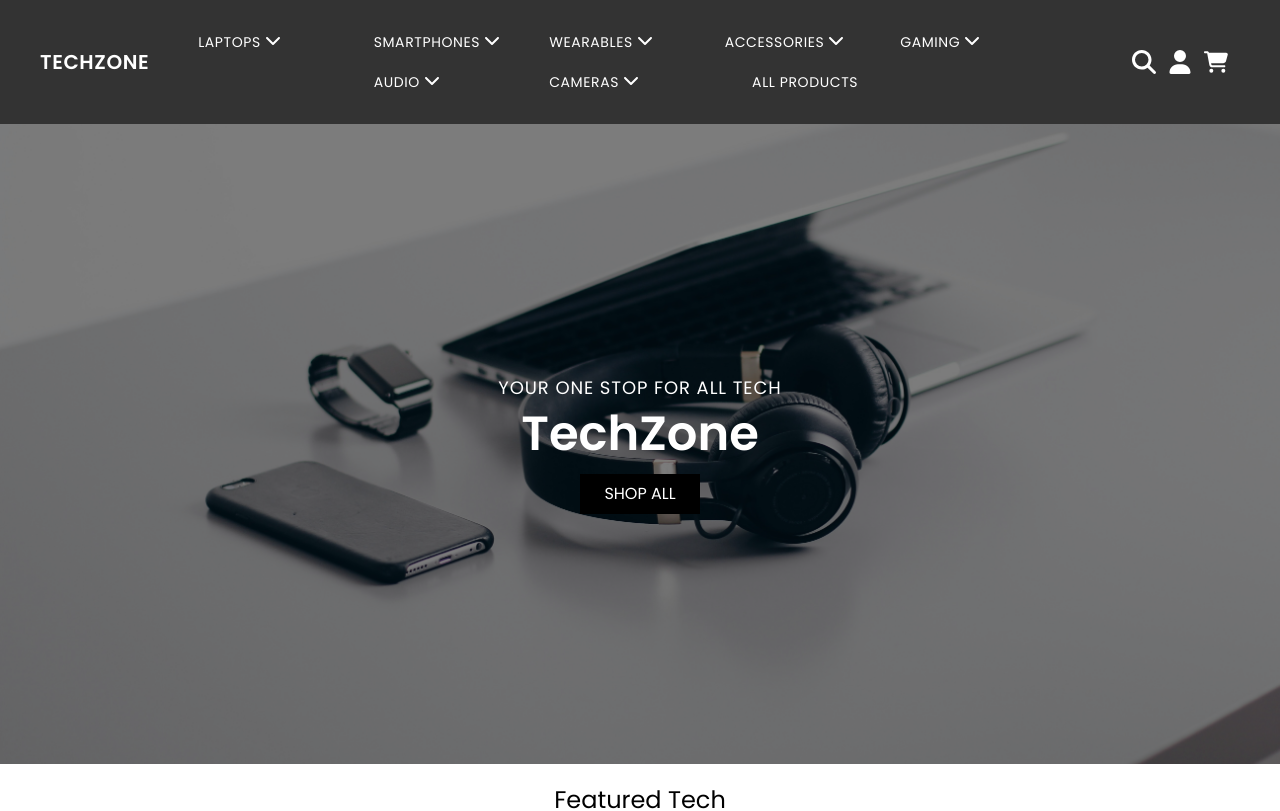
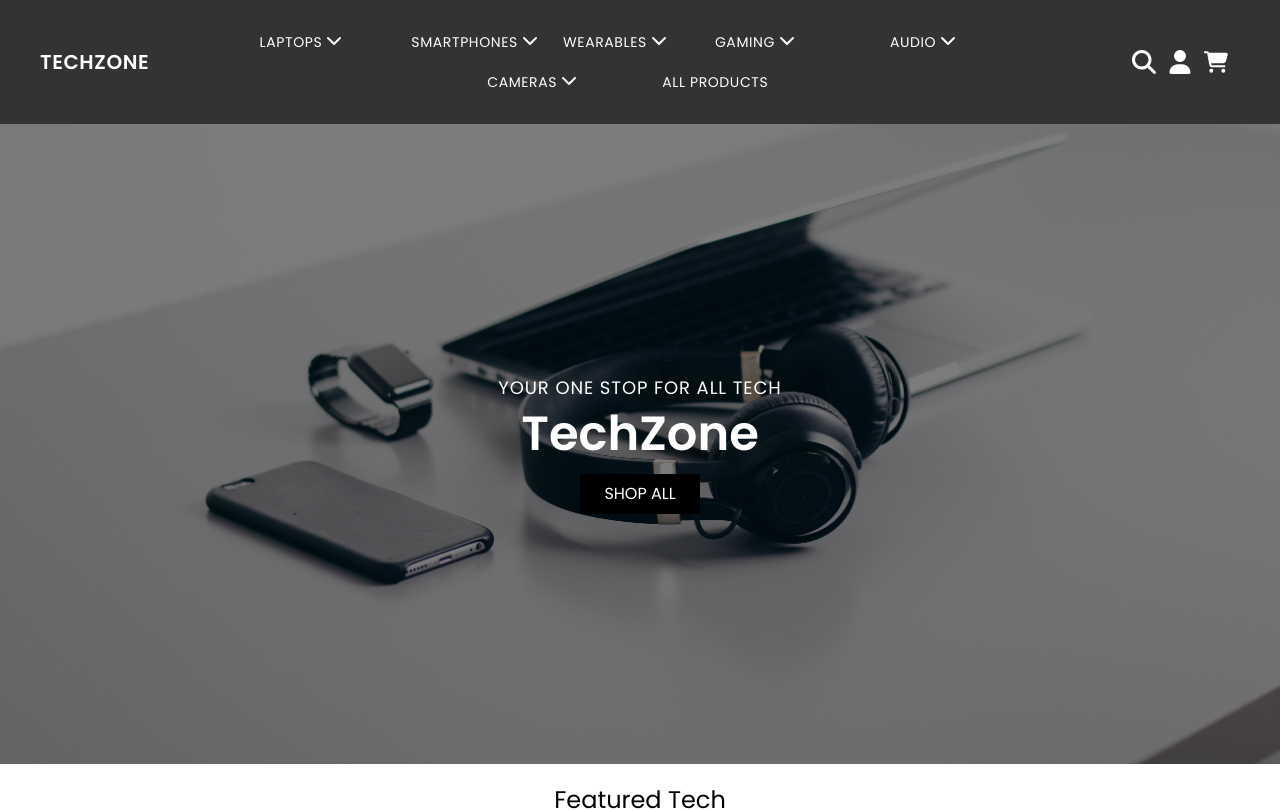
Before and after one commit to emmanuelgv408/techzone, a React (Vite) app: page / in a window 1280 px wide. Shown: the top 811 px of the page. Built offline with nearby package versions, Linux system fonts and the light colour scheme.

Commit message:
hover dropbar on nav done on desktop

```diff
--- a/src/components/NavBar.tsx
+++ b/src/components/NavBar.tsx
@@ -36,7 +36,7 @@ const NavBar = () => {
 
       <div className="hidden md:block">
         <ul className="flex flex-wrap justify-center items-center gap-5 text-sm px-3">
-          <li className="min-w-[17%]">
+          <li className="relative min-w-[17%] group">
             <Link to="/laptops" className="cursor-pointer flex gap-1 ">
               Laptops
               <svg
@@ -47,8 +47,18 @@ const NavBar = () => {
                 <path d="M233.4 406.6c12.5 12.5 32.8 12.5 45.3 0l192-192c12.5-12.5 12.5-32.8 0-45.3s-32.8-12.5-45.3 0L256 338.7 86.6 169.4c-12.5-12.5-32.8-12.5-45.3 0s-12.5 32.8 0 45.3l192 192z" />
               </svg>
             </Link>
+
+            {/* Dropdown Desktop Menu */}
+            <ul className="absolute hidden group-hover:block text-black bg-white w-[100%] py-3 px-2 space-y-3">
+              <li>
+                <Link to="/brands/apple/laptops">Apple</Link>
+              </li>
+              <li>
+                <Link to="/brands/dell/laptops">Dell</Link>
+              </li>
+            </ul>
           </li>
-          <li className="min-w-[17%]">
+          <li className="relative min-w-[17%] group">
             <Link
               to="/smartphones"
               className="cursor-pointer flex gap-1 text-white"
@@ -62,8 +72,16 @@ const NavBar = () => {
                 <path d="M233.4 406.6c12.5 12.5 32.8 12.5 45.3 0l192-192c12.5-12.5 12.5-32.8 0-45.3s-32.8-12.5-45.3 0L256 338.7 86.6 169.4c-12.5-12.5-32.8-12.5-45.3 0s-12.5 32.8 0 45.3l192 192z" />
               </svg>
             </Link>
+            <ul className="absolute hidden group-hover:block text-black bg-white w-[100%] py-3 px-2 space-y-3">
+              <li>
+                <Link to="/brands/apple/smartphones">Apple</Link>
+              </li>
+              <li>
+                <Link to="/brands/samsung/smartphones">Samsung</Link>
+              </li>
+            </ul>
           </li>
-          <li className="min-w-[17%]">
+          <li className="relative min-w-[17%] group ">
             <Link
               to="/wearables"
               className="cursor-pointer flex gap-1 text-white"
@@ -77,23 +95,14 @@ const NavBar = () => {
                 <path d="M233.4 406.6c12.5 12.5 32.8 12.5 45.3 0l192-192c12.5-12.5 12.5-32.8 0-45.3s-32.8-12.5-45.3 0L256 338.7 86.6 169.4c-12.5-12.5-32.8-12.5-45.3 0s-12.5 32.8 0 45.3l192 192z" />
               </svg>
             </Link>
+            <ul className="absolute hidden group-hover:block text-black bg-white w-[100%] py-3 px-2 space-y-3">
+              <li>
+                <Link to="/brands/apple/wearables">Apple</Link>
+              </li>
+            </ul>
           </li>
-          <li className="min-w-[17%]">
-            <Link
-              to="/accessories"
-              className="cursor-pointer flex gap-1 text-white"
-            >
-              Accessories
-              <svg
-                xmlns="http://www.w3.org/2000/svg"
-                viewBox="0 0 512 512"
-                className="w-4 h-4 fill-current text-white"
-              >
-                <path d="M233.4 406.6c12.5 12.5 32.8 12.5 45.3 0l192-192c12.5-12.5 12.5-32.8 0-45.3s-32.8-12.5-45.3 0L256 338.7 86.6 169.4c-12.5-12.5-32.8-12.5-45.3 0s-12.5 32.8 0 45.3l192 192z" />
-              </svg>
-            </Link>
-          </li>
-          <li className="min-w-[20%]">
+
+          <li className="relative min-w-[20%] group">
             <Link to="/gaming" className="cursor-pointer flex gap-1 text-white">
               Gaming
               <svg
@@ -104,8 +113,16 @@ const NavBar = () => {
                 <path d="M233.4 406.6c12.5 12.5 32.8 12.5 45.3 0l192-192c12.5-12.5 12.5-32.8 0-45.3s-32.8-12.5-45.3 0L256 338.7 86.6 169.4c-12.5-12.5-32.8-12.5-45.3 0s-12.5 32.8 0 45.3l192 192z" />
               </svg>
             </Link>
+            <ul className="absolute hidden group-hover:block text-black bg-white w-[100%] py-3 px-2 space-y-3">
+              <li>
+                <Link to="/brands/nintendo/gaming">Nintendo</Link>
+              </li>
+              <li>
+                <Link to="/brands/sony/gaming">Sony</Link>
+              </li>
+            </ul>
           </li>
-          <li className="min-w-[17%]">
+          <li className="relative min-w-[17%] group">
             <Link to="/audio" className="cursor-pointer flex gap-1 text-white">
               Audio
               <svg
@@ -116,8 +133,13 @@ const NavBar = () => {
                 <path d="M233.4 406.6c12.5 12.5 32.8 12.5 45.3 0l192-192c12.5-12.5 12.5-32.8 0-45.3s-32.8-12.5-45.3 0L256 338.7 86.6 169.4c-12.5-12.5-32.8-12.5-45.3 0s-12.5 32.8 0 45.3l192 192z" />
               </svg>
             </Link>
+            <ul className="absolute hidden group-hover:block text-black bg-white w-[100%] py-3 px-2 space-y-3">
+              <li>
+                <Link to="/brands/bose">Bose</Link>
+              </li>
+            </ul>
           </li>
-          <li className="min-w-[20%]">
+          <li className="relative min-w-[20%] group">
             <Link
               to="/cameras"
               className="cursor-pointer flex gap-1 text-white"
@@ -131,6 +153,11 @@ const NavBar = () => {
                 <path d="M233.4 406.6c12.5 12.5 32.8 12.5 45.3 0l192-192c12.5-12.5 12.5-32.8 0-45.3s-32.8-12.5-45.3 0L256 338.7 86.6 169.4c-12.5-12.5-32.8-12.5-45.3 0s-12.5 32.8 0 45.3l192 192z" />
               </svg>
             </Link>
+            <ul className="absolute hidden group-hover:block text-black bg-white w-[100%] py-3 px-2 space-y-3">
+              <li>
+                <Link to="/brands/canon">Canon</Link>
+              </li>
+            </ul>
           </li>
           <li className="min-w-[17%]">
             <Link
@@ -217,10 +244,10 @@ const NavBar = () => {
 
       {menuVisible && (
         <div
-        className={`w-[90%] fixed top-0 right-0 bottom-0 z-10 bg-dark  flex flex-col items-center transform transition-transform duration-300 ease-in-out ${
-          menuVisible ? "translate-x-0" : "translate-x-full"
-        }`}
-      >
+          className={`w-[90%] fixed top-0 right-0 bottom-0 z-10 bg-dark  flex flex-col items-center transition-all  duration-300 transform ${
+            menuVisible ? "translate-x-0" : "translate-x-full"
+          }`}
+        >
           <div className="flex w-screen justify-end p-3 mt-3">
             <svg
               xmlns="http://www.w3.org/2000/svg"
```
